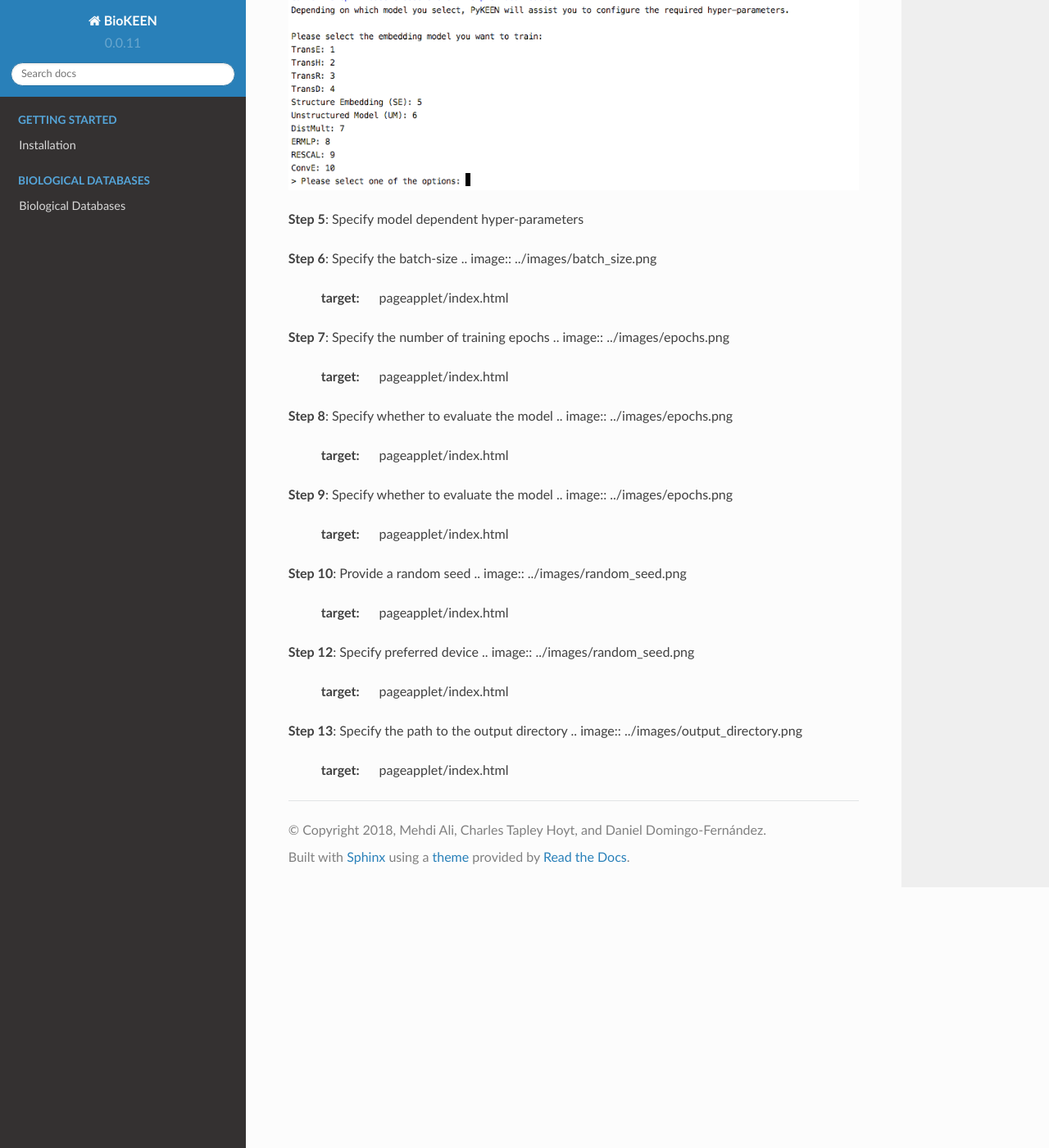
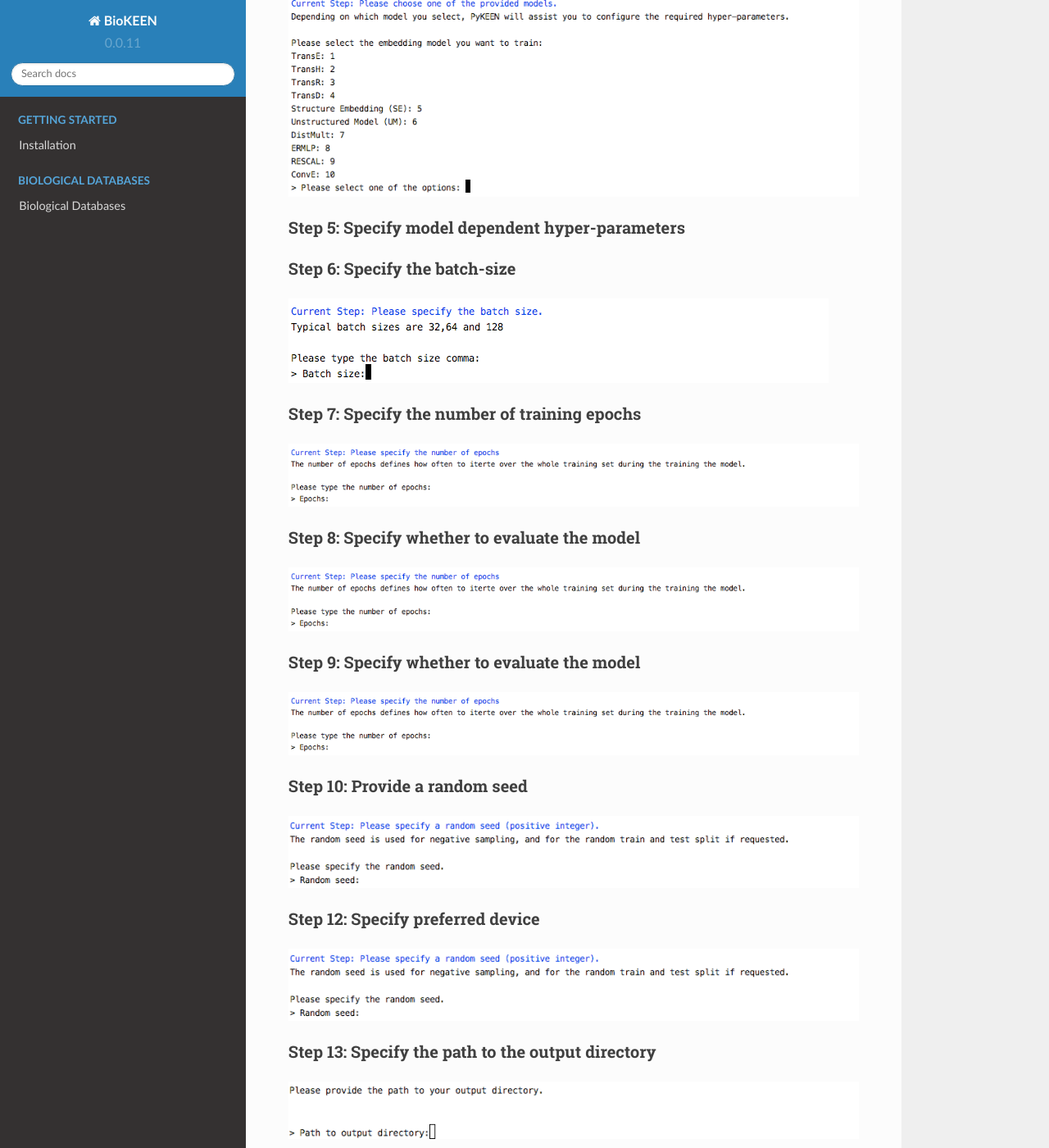
Before and after one commit to SmartDataAnalytics/BioKEEN, a Sphinx documentation site: the page built from docs/source/run_biokeen.rst, in a window 1280 px wide and 1400 px high, scrolled down 1068 px. Shown: the whole window at 82% size. Built offline with Sphinx 7.4.7 and the Read the Docs theme 2.0.0, drawn with Linux system fonts in a browser that asks for light colours; some of the changed text lies outside the part shown.

Commit message:
Update run_biokeen.rst

```diff
--- a/docs/source/run_biokeen.rst
+++ b/docs/source/run_biokeen.rst
@@ -1,64 +1,59 @@
 Run BioKEEN
-==========
+===========
+Configure an experiment through the CLI and train and evaluate a model
+----------------------------------------------------------------------
+To get an overview of the available commands in BioKEEN, please run:
 
-Configure an experiment through the CLI and train and evaluate a model
-~~~~~~~~~~~~~~~~~~~~~~~~~~~~~~~~~~~~~~~~~~~~~~~~~~~~~~~~~~~~~~~~~~~~~~~
-
-To get an overview of the avilable commands in BioKEEN, please run:
-
-.. code-block:: python
+.. code-block:: sh
 
    biokeen
 
-
-**Step 1**: Start CLI
-
-.. code-block:: python
+Step 1: Start CLI
+~~~~~~~~~~~~~~~~~
+.. code-block:: sh
 
    biokeen start
 
-**Step 2**: Provide the dataset
+Step 2: Provide the dataset
+~~~~~~~~~~~~~~~~~~~~~~~~~~~
 
 .. image:: ../images/provide_dataset.png
-   :target: pageapplet/index.html
 
+Step 3: Specify execution mode
+~~~~~~~~~~~~~~~~~~~~~~~~~~~~~~
+.. image:: ../images/execution_mode.png
 
-**Step 3**: Specify execution mode
+Step 4: Select KGE model
+~~~~~~~~~~~~~~~~~~~~~~~~
+.. image:: ../images/select_model.png
 
-.. image:: ../images/execution_mode.png
-   :target: pageapplet/index.html
+Step 5: Specify model dependent hyper-parameters
+~~~~~~~~~~~~~~~~~~~~~~~~~~~~~~~~~~~~~~~~~~~~~~~~
 
-**Step 4**: Select KGE model
+Step 6: Specify the batch-size
+~~~~~~~~~~~~~~~~~~~~~~~~~~~~~~
+.. image:: ../images/batch_size.png
 
-.. image:: ../images/select_model.png
-   :target: pageapplet/index.html
+Step 7: Specify the number of training epochs
+~~~~~~~~~~~~~~~~~~~~~~~~~~~~~~~~~~~~~~~~~~~~~
+.. image:: ../images/epochs.png
 
-**Step 5**: Specify model dependent hyper-parameters
+Step 8: Specify whether to evaluate the model
+~~~~~~~~~~~~~~~~~~~~~~~~~~~~~~~~~~~~~~~~~~~~~
+.. image:: ../images/epochs.png
 
-**Step 6**: Specify the batch-size
-.. image:: ../images/batch_size.png
-   :target: pageapplet/index.html
+Step 9: Specify whether to evaluate the model
+~~~~~~~~~~~~~~~~~~~~~~~~~~~~~~~~~~~~~~~~~~~~~
+.. image:: ../images/epochs.png
 
-**Step 7**: Specify the number of training epochs
-.. image:: ../images/epochs.png
-   :target: pageapplet/index.html
+Step 10: Provide a random seed
+~~~~~~~~~~~~~~~~~~~~~~~~~~~~~~
+.. image:: ../images/random_seed.png
 
-**Step 8**: Specify whether to evaluate the model
-.. image:: ../images/epochs.png
-   :target: pageapplet/index.html
+Step 12: Specify preferred device
+~~~~~~~~~~~~~~~~~~~~~~~~~~~~~~~~~
+.. image:: ../images/random_seed.png
 
-**Step 9**: Specify whether to evaluate the model
-.. image:: ../images/epochs.png
-   :target: pageapplet/index.html
-
-**Step 10**: Provide a random seed
-.. image:: ../images/random_seed.png
-   :target: pageapplet/index.html
-
-**Step 12**: Specify preferred device
-.. image:: ../images/random_seed.png
-   :target: pageapplet/index.html
-
-**Step 13**: Specify the path to the output directory
+Step 13: Specify the path to the output directory
+~~~~~~~~~~~~~~~~~~~~~~~~~~~~~~~~~~~~~~~~~~~~~~~~~
 .. image:: ../images/output_directory.png
-   :target: pageapplet/index.html
```
